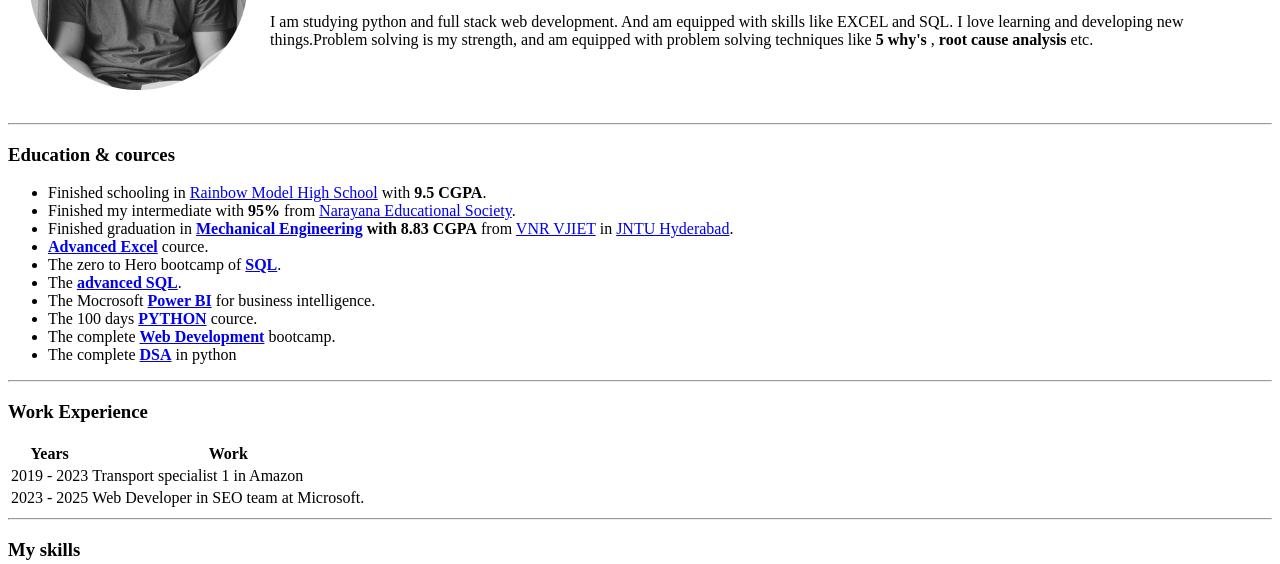
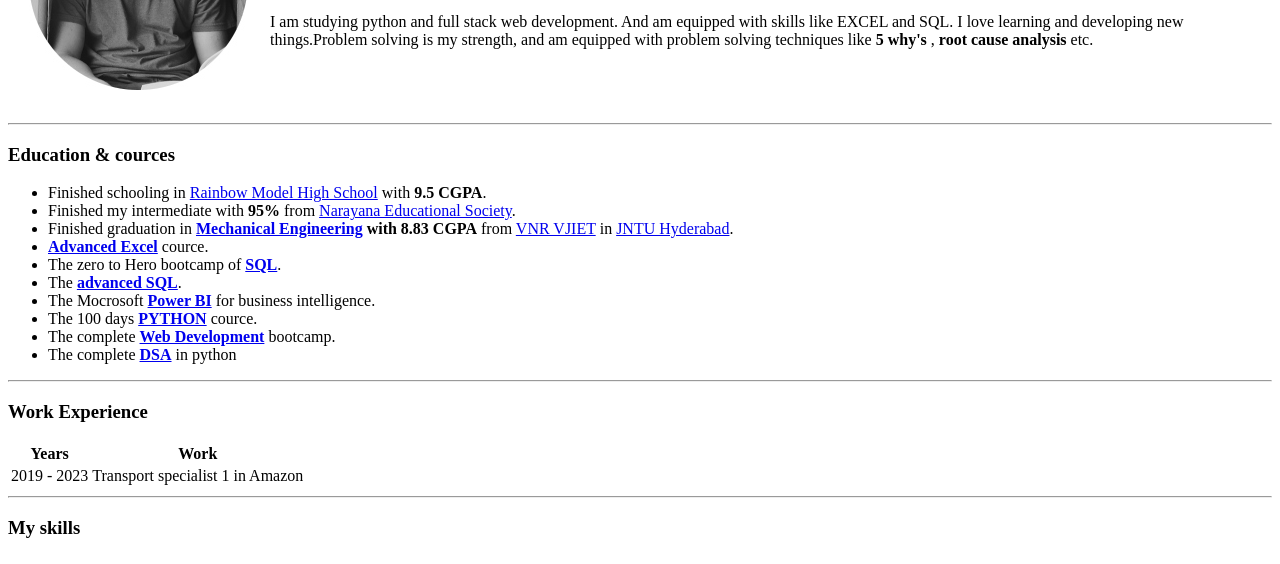
Before and after one commit to Swaroop1997ch/cv, a plain HTML site: page index.html in a window 1280 px wide. Shown: the part 158-722 px from the top of the page. Drawn offline with Linux system fonts and the light colour scheme.

Commit message:
removed the goal experience.

```diff
--- a/index.html
+++ b/index.html
@@ -47,12 +47,6 @@
                     <td>Transport specialist 1 in Amazon</td>
                 </tr>
             </tbody>
-            <tfoot>
-                <tr>
-                    <td>2023 - 2025</td>
-                    <td>Web Developer in SEO team at Microsoft.</td>
-                </tr>
-            </tfoot>
         </table>
         <hr>
         <h3>My skills</h3>
```
